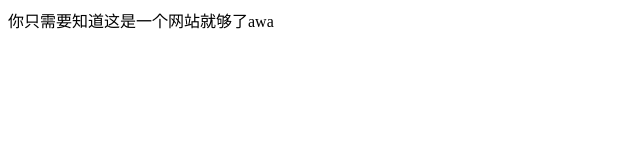
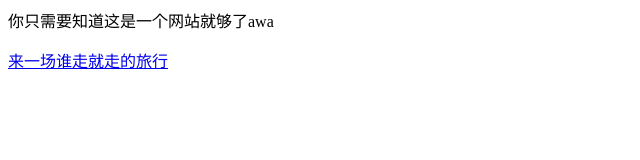
Before and after one commit to binglongzhikai/binglongzhikai_first, a plain HTML site: page index.html in a window 1280 px wide. Shown: the whole page, without its empty margins (0-640 px from the left). Drawn offline with Linux system fonts and the light colour scheme.

Commit message:
Add files via upload

```diff
--- a/index.html
+++ b/index.html
@@ -1 +1,2 @@
 <p>你只需要知道这是一个网站就够了awa</p>
+<a href="/2.html">来一场谁走就走的旅行</a>
```
Also changed, not shown: 2.html (added, +1 -0 lines).
